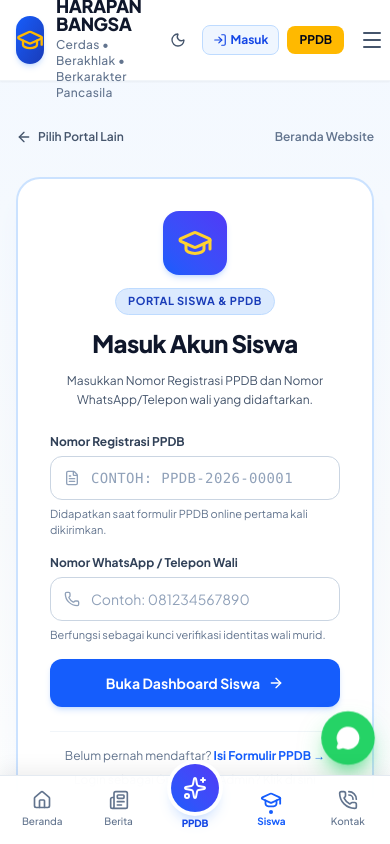
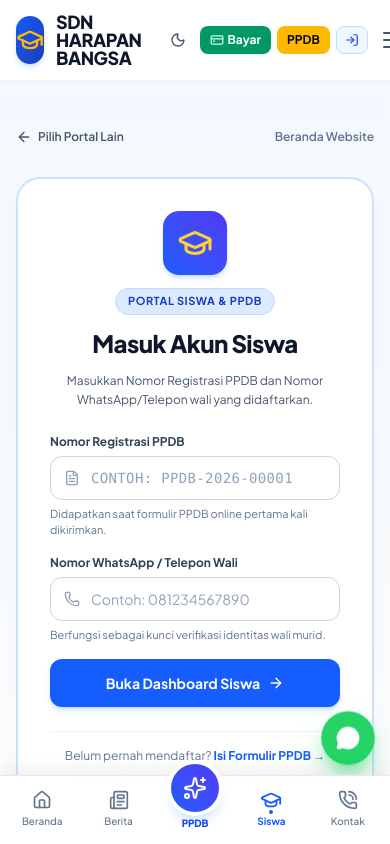
Before and after one commit to palmaar77/website-sekolah-sd, a Next.js app: page /siswa/login in a window 390 px wide. Shown: the top 844 px of the page. Built offline with nearby package versions, Linux system fonts and the light colour scheme.

Commit message:
feat(navbar): tambahkan tombol cepat Bayar SPP di header navbar hp dan sorotan khusus di drawer mobile

```diff
--- a/src/components/layout/navbar.tsx
+++ b/src/components/layout/navbar.tsx
@@ -15,6 +15,7 @@ import {
   ChevronDown,
   Clock,
   ShieldCheck,
+  CreditCard,
 } from "lucide-react";
 import { SCHOOL_CONFIG } from "@/config/school";
 import { ThemeToggle } from "@/components/ui/theme-toggle";
@@ -120,7 +121,7 @@ export function Navbar() {
               <span className="font-extrabold text-lg sm:text-xl text-slate-900 dark:text-white tracking-tight leading-none group-hover:text-blue-600 dark:group-hover:text-amber-400 transition-colors">
                 {SCHOOL_CONFIG.shortName.toUpperCase()}
               </span>
-              <span className="text-xs font-medium text-slate-500 dark:text-slate-400 mt-1 tracking-wide">
+              <span className="hidden sm:block text-xs font-medium text-slate-500 dark:text-slate-400 mt-1 tracking-wide">
                 Cerdas • Berakhlak • Berkarakter Pancasila
               </span>
             </div>
@@ -247,24 +248,37 @@ export function Navbar() {
           </div>
 
           {/* Mobile Menu Action Area */}
-          <div className="flex lg:hidden items-center gap-2">
+          <div className="flex lg:hidden items-center gap-1.5 sm:gap-2">
             <ThemeToggle className="p-1.5" />
+
+            {/* Tombol Cepat Pembayaran SPP di Header HP */}
             <Link
-              href="/login"
-              className="text-xs font-bold bg-blue-50 dark:bg-slate-800 text-blue-700 dark:text-blue-300 border border-blue-200 dark:border-slate-700 px-2.5 py-1.5 rounded-lg flex items-center gap-1"
+              href="/pembayaran"
+              className="text-xs font-bold bg-emerald-600 hover:bg-emerald-700 text-white px-2.5 py-1.5 rounded-lg flex items-center gap-1 shadow-xs active:scale-95 transition-all"
+              title="Pembayaran SPP & Uang Gedung Online"
             >
-              <LogIn className="h-3.5 w-3.5" />
-              <span>Masuk</span>
+              <CreditCard className="h-3.5 w-3.5 text-emerald-100" />
+              <span>Bayar</span>
             </Link>
+
             <Link
               href="/ppdb"
-              className="text-xs font-bold bg-amber-400 text-slate-950 px-3 py-1.5 rounded-lg"
+              className="text-xs font-bold bg-amber-400 text-slate-950 px-2.5 sm:px-3 py-1.5 rounded-lg active:scale-95 transition-all"
             >
               PPDB
             </Link>
+
+            <Link
+              href="/login"
+              className="text-xs font-bold bg-blue-50 dark:bg-slate-800 text-blue-700 dark:text-blue-300 border border-blue-200 dark:border-slate-700 px-2 py-1.5 rounded-lg flex items-center gap-1"
+            >
+              <LogIn className="h-3.5 w-3.5" />
+              <span className="hidden sm:inline">Masuk</span>
+            </Link>
+
             <button
               onClick={() => setIsOpen(!isOpen)}
-              className="p-2 rounded-xl text-slate-600 dark:text-slate-300 hover:text-slate-900 dark:hover:text-white hover:bg-slate-100 dark:hover:bg-slate-800 focus:outline-none cursor-pointer transition-colors"
+              className="p-1.5 sm:p-2 rounded-xl text-slate-600 dark:text-slate-300 hover:text-slate-900 dark:hover:text-white hover:bg-slate-100 dark:hover:bg-slate-800 focus:outline-none cursor-pointer transition-colors"
               aria-label="Buka menu navigasi"
             >
               {isOpen ? <X className="h-6 w-6" /> : <Menu className="h-6 w-6" />}
@@ -282,6 +296,7 @@ export function Navbar() {
                 link.href === "/"
                   ? pathname === "/"
                   : pathname.startsWith(link.href);
+              const isPayment = link.href === "/pembayaran";
               return (
                 <Link
                   key={link.name}
@@ -290,11 +305,25 @@ export function Navbar() {
                     "px-4 py-3 rounded-xl text-sm font-medium flex items-center justify-between transition-colors",
                     isActive
                       ? "text-blue-700 dark:text-amber-400 bg-blue-50 dark:bg-blue-950/70 font-bold"
+                      : isPayment
+                      ? "text-emerald-700 dark:text-emerald-300 bg-emerald-50/70 dark:bg-emerald-950/30 hover:bg-emerald-100/60 font-semibold"
                       : "text-slate-700 dark:text-slate-200 hover:bg-slate-50 dark:hover:bg-slate-800"
                   )}
                 >
-                  <span>{link.name}</span>
-                  {isActive && <ChevronRight className="h-4 w-4 text-blue-600 dark:text-amber-400" />}
+                  <span className="flex items-center gap-2">
+                    {isPayment && (
+                      <CreditCard className="h-4 w-4 text-emerald-600 dark:text-emerald-400 shrink-0" />
+                    )}
+                    <span>{link.name}</span>
+                  </span>
+                  <div className="flex items-center gap-1.5">
+                    {isPayment && (
+                      <span className="text-[10px] font-bold bg-emerald-600 text-white px-2 py-0.5 rounded-full shadow-xs">
+                        Baru
+                      </span>
+                    )}
+                    {isActive && <ChevronRight className="h-4 w-4 text-blue-600 dark:text-amber-400" />}
+                  </div>
                 </Link>
               );
             })}
@@ -323,6 +352,23 @@ export function Navbar() {
               </Link>
             </div>
 
+            {/* Banner Khusus Pembayaran Online di Drawer HP */}
+            <Link
+              href="/pembayaran"
+              className="flex items-center justify-between p-3 rounded-2xl bg-gradient-to-r from-emerald-600 to-teal-700 text-white shadow-md active:scale-95 transition-all"
+            >
+              <div className="flex items-center gap-2.5">
+                <div className="w-8 h-8 rounded-xl bg-white/20 flex items-center justify-center shrink-0">
+                  <CreditCard className="h-4 w-4 text-white" />
+                </div>
+                <div className="text-left">
+                  <div className="font-extrabold text-xs">Bayar SPP & Uang Gedung</div>
+                  <div className="text-[10px] text-emerald-100">QRIS, VA Bank & Unduh Kwitansi</div>
+                </div>
+              </div>
+              <ChevronRight className="h-4 w-4 text-emerald-200" />
+            </Link>
+
             <Link
               href="/login"
               className="w-full text-center border border-dashed border-slate-300 dark:border-slate-700 text-slate-600 dark:text-slate-400 font-semibold py-2 rounded-xl text-xs hover:bg-slate-50 dark:hover:bg-slate-800 transition-colors"
```
